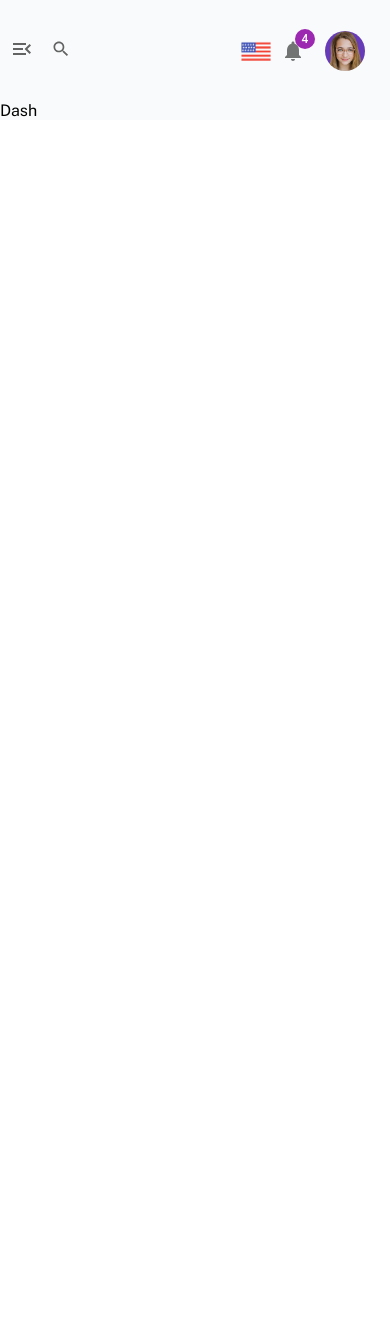
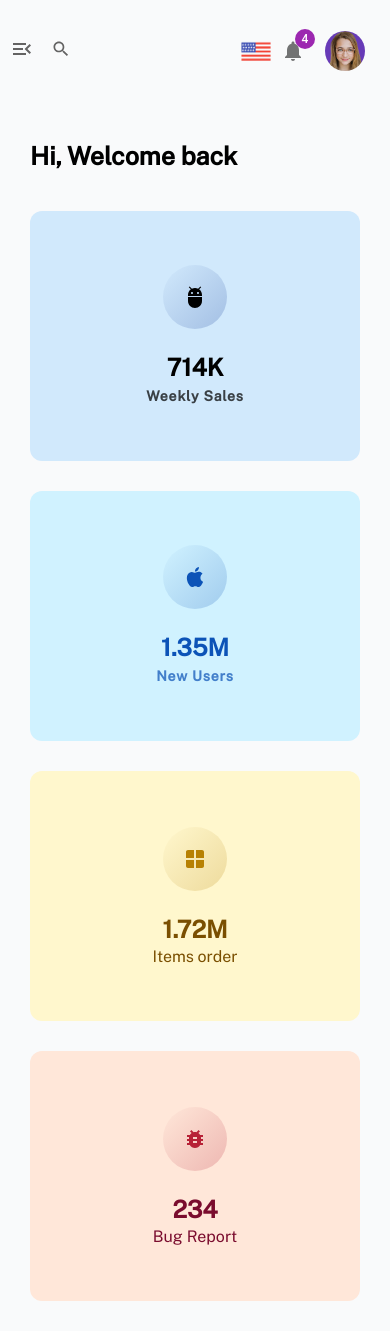
Before and after one commit to AChris-T/hospitaldashboard, a React (Create React App) app: page / in a window 390 px wide. Before the commit the page ends 844 px from the top, so only its background shows below. Built offline with nearby package versions, Linux system fonts and the light colour scheme.

Commit message:
initial commit

```diff
--- a/src/App.css
+++ b/src/App.css
@@ -3,5 +3,6 @@
     height: auto;
     width: auto;
     position: relative;
+    overflow-x:hidden;
 
 }
--- a/src/components/Navbar.jsx
+++ b/src/components/Navbar.jsx
@@ -21,7 +21,6 @@ const style = {
   bgcolor: 'background.paper',
   border: '2px solid #ffff',
   boxShadow: 2,
-  scrollY:'scroll',
 };
 
 const Navbar = () => {
--- /dev/null
+++ b/src/scenes/dashboard/Dashboard.css
@@ -0,0 +1,185 @@
+.dashboard{
+    margin-top: 40px;
+    margin-left: 30px;
+}
+.headerCon{
+    margin-bottom: 40px;
+}
+.headerCon h4{
+    font-size: 25px;
+}
+.dashcontainer{
+    display: grid;
+    grid-template-columns: 1fr 1fr 1fr 1fr;
+}
+.dashcont{
+    display: flex;
+    flex-direction: column;
+    justify-content: center;
+    align-items: center;
+    width: 220px;
+    height: 250px;
+    background-color: rgb(209, 233, 252);
+    text-align: center;
+    overflow: hidden;
+    border-radius: 12px;
+    transition: box-shadow 300ms cubic-bezier(0.4, 0, 0.2, 1) 0ms;
+}
+.dashcont:nth-child(2){
+    background-color: rgb(208, 242, 255);
+    color: rgb(12, 83, 183);
+}
+.dashcont:nth-child(3){
+    color: rgb(122, 79, 1);
+    background-color: rgb(255, 247, 205);
+}
+.dashcont:nth-child(4){
+    color: rgb(122, 12, 46);
+    background-color: rgb(255, 231, 217);
+}
+.dashIcons{
+    display: flex;
+    border-radius: 50%;
+    background-image: linear-gradient(135deg, rgba(16, 57, 150, 0) 0%, rgba(16, 57, 150, 0.24) 100%);
+    width: 64px;
+    height: 64px;
+    -webkit-box-pack: center;
+    justify-content: center;
+    align-items: center;
+    margin-bottom: 20px
+}
+.dashIcons2{
+    display: flex;
+    border-radius: 50%;
+    width: 64px;
+    height: 64px;
+    -webkit-box-pack: center;
+    justify-content: center;
+    align-items: center;
+    margin-bottom: 20px;
+    color: rgb(12, 83, 183);
+    background-image: linear-gradient(135deg, rgba(12, 83, 183, 0) 0%, rgba(12, 83, 183, 0.24) 100%);
+}
+.dashIcons3{
+    display: flex;
+    border-radius: 50%;
+    width: 64px;
+    height: 64px;
+    -webkit-box-pack: center;
+    justify-content: center;
+    align-items: center;
+    margin-bottom: 20px;
+    color: rgb(183, 129, 3);
+    background-image: linear-gradient(135deg, rgba(183, 129, 3, 0) 0%, rgba(183, 129, 3, 0.24) 100%);
+}
+.dashIcons4{
+    display: flex;
+    border-radius: 50%;
+    width: 64px;
+    height: 64px;
+    -webkit-box-pack: center;
+    justify-content: center;
+    align-items: center;
+    margin-bottom: 20px;
+    color: rgb(183, 33, 54);
+    background: linear-gradient(135deg, rgba(183, 33, 54, 0) 0%, rgba(183, 33, 54, 0.24) 100%);
+}
+h3{
+    font-weight: 700;
+    line-height: 1.5;
+    font-size: 1.5rem;
+}
+h6{
+    font-weight: 600;
+    line-height: 1.57143;
+    font-size: 0.875rem;
+    font-family: "Public Sans", sans-serif;
+    opacity: 0.72;
+    letter-spacing: 0.8px;
+}
+@media screen and (max-width:970px) {
+    .dashcont{
+        width: 200px;
+    }
+}
+@media screen and (max-width:899.33px) {
+    .dashcontainer{
+        display: grid;
+        grid-template-columns: 1fr 1fr;
+    }
+    .dashcont{
+        width: 400px;
+        margin-bottom:30px ;
+    }
+}
+@media screen and (max-width:870px) {
+    .dashcontainer{
+        display: grid;
+        grid-template-columns: 1fr 1fr;
+    }
+    .dashcont{
+        width: 370px;
+        margin-bottom:30px ;
+    }
+}
+@media screen and (max-width:810px) {
+    .dashcontainer{
+        display: grid;
+        grid-template-columns: 1fr 1fr;
+    }
+    .dashcont{
+        width: 350px;
+        margin-bottom:30px ;
+    }
+}
+@media screen and (max-width:766px) {
+    .dashcontainer{
+        display: grid;
+        grid-template-columns: 1fr 1fr;
+    }
+    .dashcont{
+        width: 330px;
+        margin-bottom:30px ;
+    }
+}
+@media screen and (max-width:734px) {
+    .dashcontainer{
+        display: grid;
+        grid-template-columns: 1fr 1fr;
+    }
+    .dashcont{
+        width: 300px;
+        margin-bottom:30px ;
+    }
+}
+@media screen and (max-width:670px) {
+    .dashcontainer{
+        display: grid;
+        grid-template-columns: 1fr 1fr;
+    }
+    .dashcont{
+        width: 280px;
+        margin-bottom:30px ;
+    }
+}
+@media screen and (max-width:640px) {
+    .dashcontainer{
+        display: grid;
+        grid-template-columns: 1fr 1fr;
+    }
+    .dashcont{
+        width: 260px;
+        margin-bottom:30px ;
+    }
+}
+@media screen and (max-width:599px) {
+    .dashcontainer{
+        display: grid;
+        grid-template-columns: 1fr;
+    }
+    .dashcont{
+        margin-right: 30px;
+        width: auto;
+        margin-bottom:30px ;
+    }
+}
--- a/src/scenes/dashboard/Dashboard.jsx
+++ b/src/scenes/dashboard/Dashboard.jsx
@@ -1,10 +1,46 @@
 import React from 'react'
-
+import './Dashboard.css'
+import AdbOutlinedIcon from '@mui/icons-material/AdbOutlined';
+import AppleIcon from '@mui/icons-material/Apple';
+import WindowRoundedIcon from '@mui/icons-material/WindowRounded';
+import { BugReport } from '@mui/icons-material';
 
 const Dashboard = () => {
   return (
-    <div>
-       Dash
+    <div className="dashboard">
+       <div className="headerCon">
+        <h4>Hi, Welcome back</h4>
+       </div>
+       <div className="dashcontainer">
+          <div className='dashcont'>
+            <div className="dashIcons">
+              <AdbOutlinedIcon className='dashIcon'/>
+            </div>
+            <h3>714K</h3>
+            <h6>Weekly Sales</h6>
+          </div>
+          <div className='dashcont'>
+          <div className="dashIcons2">
+              <AppleIcon className='dashIcon'/>
+            </div>
+            <h3>1.35M</h3>
+            <h6>New Users</h6>
+          </div>
+          <div className='dashcont'>
+            <div className="dashIcons3">
+              <WindowRoundedIcon className='dashIcon'/>
+            </div>
+            <h3>1.72M</h3>
+            <span>Items order</span>
+          </div>
+          <div className='dashcont'>
+           <div className="dashIcons4">
+              <BugReport className='dashIcon'/>
+            </div>
+            <h3>234</h3>
+            <span>Bug Report </span>
+          </div>
+       </div>
     </div>
   )
 }
```
